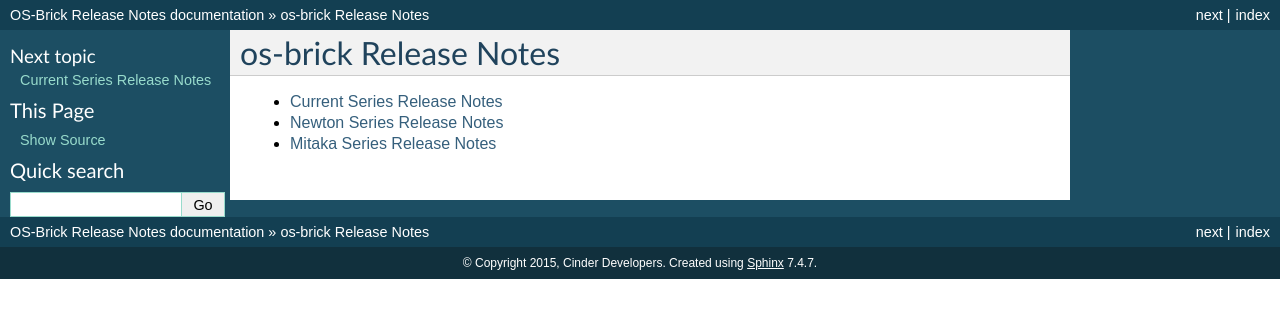
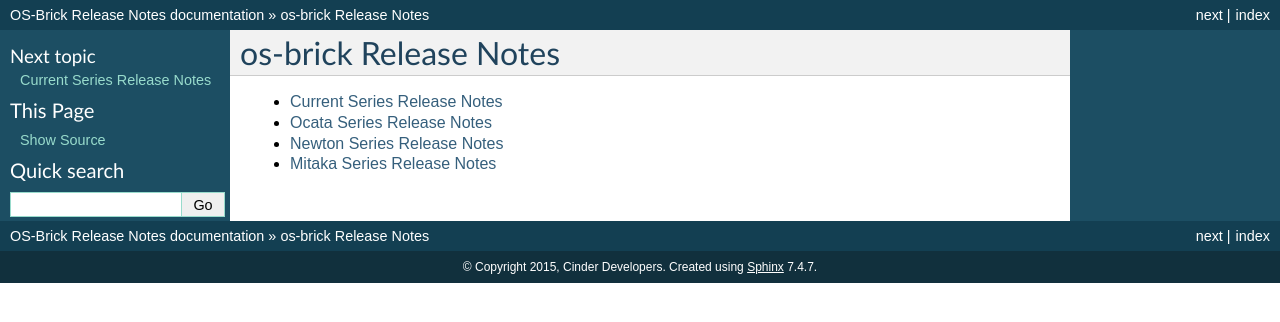
Before and after one commit to openstack/os-brick, a Sphinx documentation site: the page built from releasenotes/source/index.rst, in a window 1280 px wide. Shown: the top 322 px of the page. Built offline with Sphinx 7.4.7, drawn with Linux system fonts in a browser that asks for light colours; the version number could not be read and is left out.

Commit message:
Add Ocata release notes page
Change-Id: Ie5477eff44a4a545cb9b35b2569a4a43c5c0dd42
Closes-Bug: 1676767

```diff
--- a/releasenotes/source/index.rst
+++ b/releasenotes/source/index.rst
@@ -6,5 +6,6 @@
    :maxdepth: 1
 
    unreleased
+   ocata
    newton
    mitaka
--- /dev/null
+++ b/releasenotes/source/ocata.rst
@@ -0,0 +1,6 @@
+=============================
+ Ocata Series Release Notes
+=============================
+
+.. release-notes::
+   :branch: origin/stable/ocata
```
